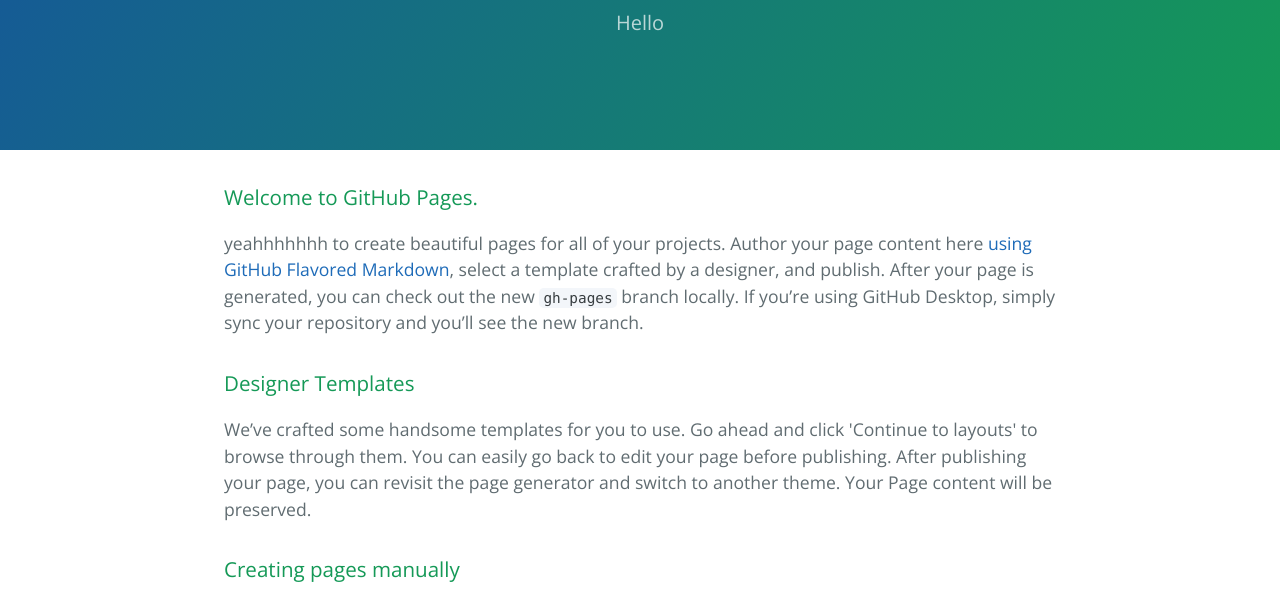
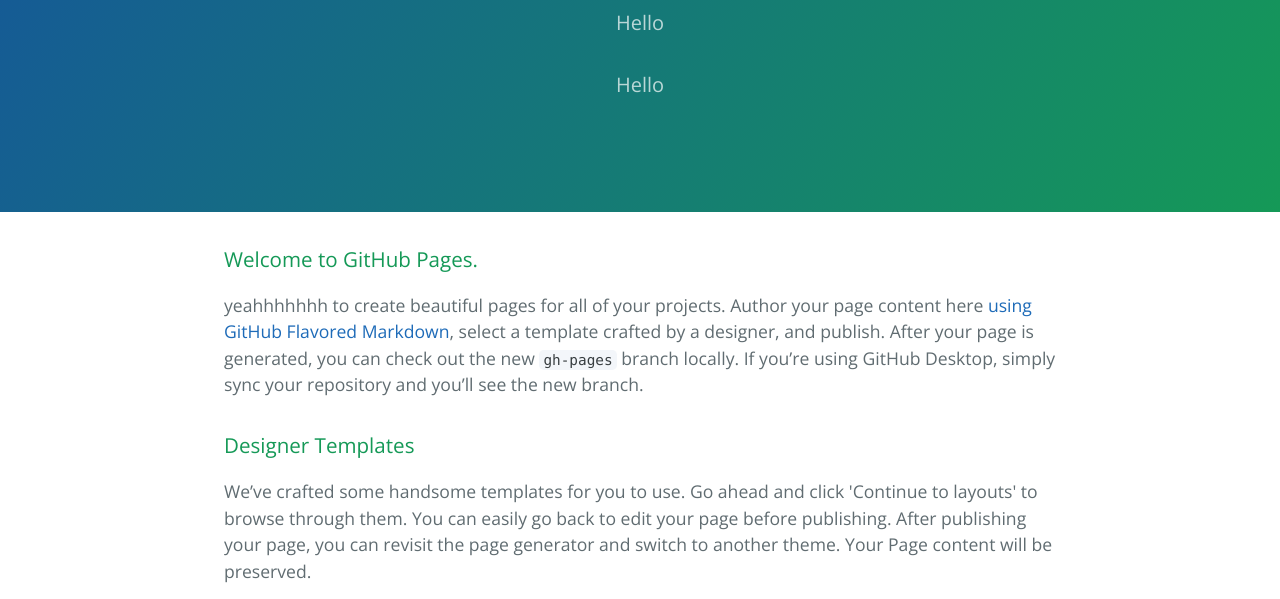
Before and after one commit to zina2/zina2.github.io, a plain HTML site: page index.html in a window 1280 px wide. Shown: the part 167-766 px from the top of the page. Drawn offline with nearby package versions, Linux system fonts and the light colour scheme.

Commit message:
Update index.html

```diff
--- a/index.html
+++ b/index.html
@@ -13,6 +13,7 @@
     <section class="page-header">
       <h1 class="project-name">Zina2</h1>
       <h2 class="project-tagline">Hello</h2>
+      <h3 class="project-tagline">Hello</h3>
     </section>
 
     <section class="main-content">
```
